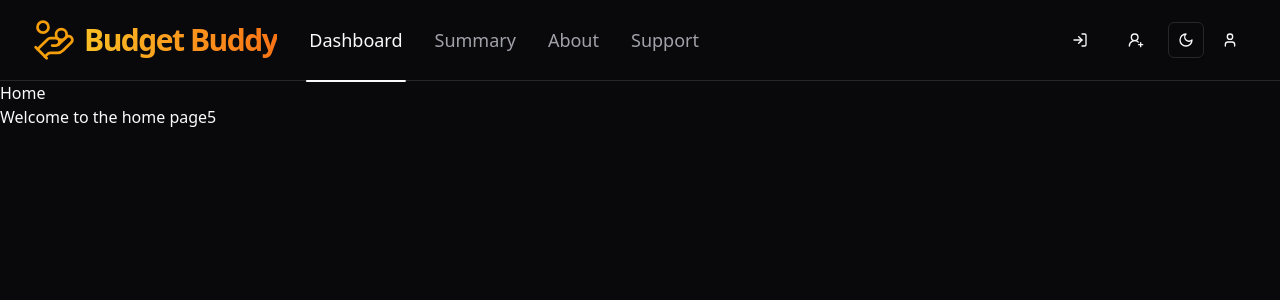
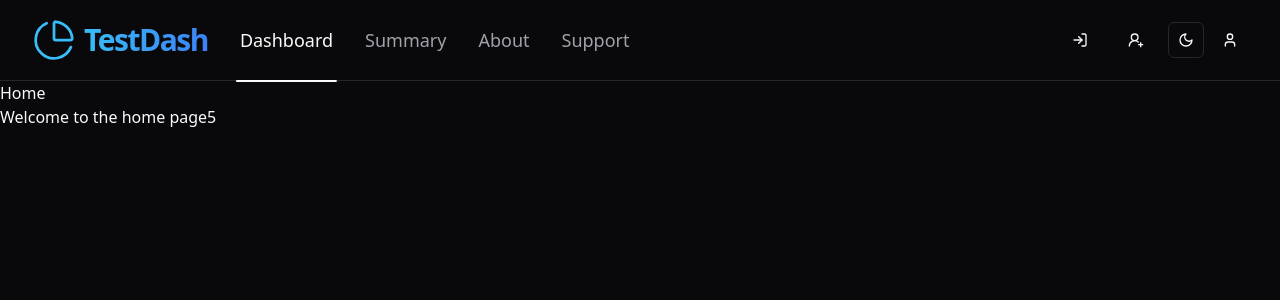
Before and after one commit to FaisalHossain19/Results_Presentation, a Next.js app in the folder next_js_frontend/: page / in a window 1280 px wide. Shown: the top 300 px of the page. Built offline with nearby package versions, Linux system fonts and the light colour scheme.

Commit message:
Diversify from profs example, project name and color change

```diff
--- a/next_js_frontend/src/components/Logo.tsx
+++ b/next_js_frontend/src/components/Logo.tsx
@@ -1,4 +1,4 @@
-import { HandCoins } from 'lucide-react';
+import { ChartPie } from 'lucide-react';
 import Link from 'next/link';
 
 const Logo = () => {
@@ -7,9 +7,9 @@ const Logo = () => {
 			href="/"
 			className="flex items-center gap-2"
 		>
-			<HandCoins className="stroke h-11 w-11 stroke-amber-500 stroke-[1.5]" />
-			<p className="bg-gradient-to-r from-amber-400 to-orange-500 bg-clip-text text-3xl font-bold leading-tight tracking-tighter text-transparent">
-				Budget Buddy
+			<ChartPie className="stroke h-11 w-11 stroke-sky-400 stroke-[1.5]" />
+			<p className="bg-gradient-to-r from-sky-400 to-blue-500 bg-clip-text text-3xl font-bold leading-tight tracking-tighter text-transparent">
+				TestDash
 			</p>
 		</Link>
 	);
@@ -21,8 +21,8 @@ export const LogoMobile = () => {
 			href="/"
 			className="flex items-center gap-2"
 		>
-			<p className="bg-gradient-to-r from-amber-400 to-orange-500 bg-clip-text text-3xl font-bold leading-tight tracking-tighter text-transparent">
-				Budget Buddy
+			<p className="bg-gradient-to-r from-sky-400 to-blue-500 bg-clip-text text-3xl font-bold leading-tight tracking-tighter text-transparent">
+				TestDash
 			</p>
 		</Link>
 	);
```
